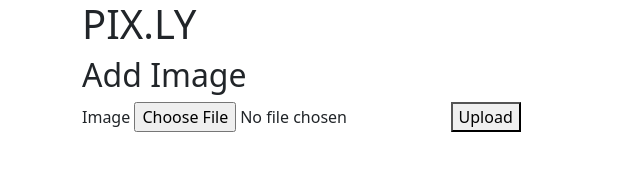
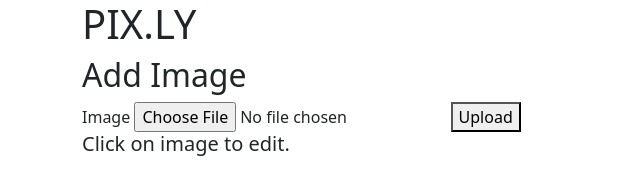
Before and after one commit to rxperez12/pixly, a website built with Vite: page fe/index.html in a window 1280 px wide. Shown: the whole page, without its empty margins (0-640 px from the left). Built offline with nearby package versions, Linux system fonts and the light colour scheme.

Commit message:
added click on image note

```diff
--- a/fe/index.html
+++ b/fe/index.html
@@ -28,6 +28,7 @@
     <div class="file-size-error"></div>
   </div>
 
+  <h5>Click on image to edit.</h5>
   <div class="image-area">
     <ul class="image-list list-group"></ul>
   </div>
```
